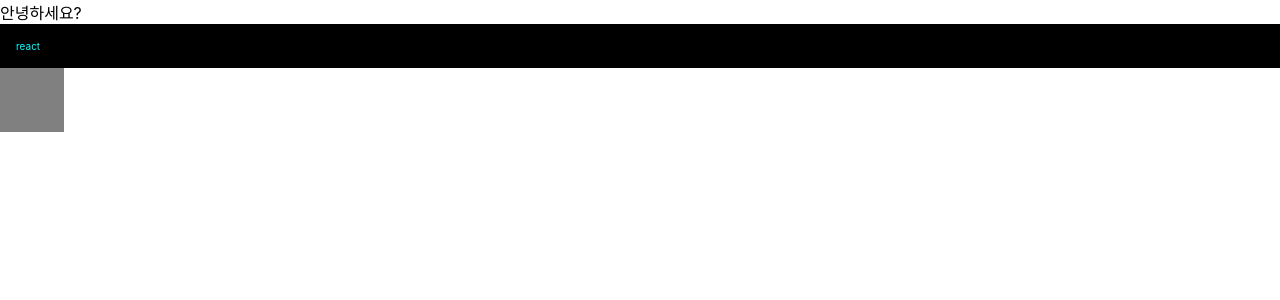
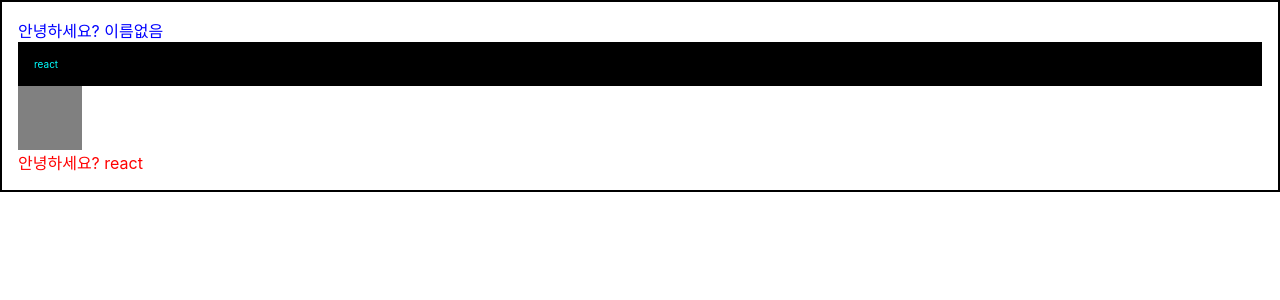
Before and after one commit to ces518/Begin-React, a React (Create React App) app: page / in a window 1280 px wide. Shown: the top 300 px of the page. Built offline with nearby package versions, Linux system fonts and the light colour scheme.

Commit message:
4.props를 통해 컴포넌트에게 값 전달하기

```diff
--- a/src/App.js
+++ b/src/App.js
@@ -1,6 +1,8 @@
 import React from 'react';
 // Hello 컴포넌트를 불러온다.
 import Hello from './Hello';
+// Wrapper 컴포넌트를 불러온다.
+import Wrapper from './Wrapper';
 
 // App.css 를 불러와서 적용한다.
 import './App.css';
@@ -21,7 +23,7 @@
   // return 에서 () 괄호는 가독성을 위해 사용하는것이다.
   // JSX가 한줄인 경우라면 생략해도 된다.
   return (
-    <>
+    <Wrapper>
         {/* JSX의 주석은 {} 중괄호를 사용해야한다.  */}
 
         <Hello
@@ -31,7 +33,9 @@
         <div style={style}>{ name }</div>
         {/* class는 className으로 사용해야한다. 동작은 하지만 경고창이 뜨며, className이 제대로된 방식이다. */}
         <div className="gray-box"></div>
-    </>
+
+        <Hello name="react" color="red" />
+    </Wrapper>
   );
 }
 
--- a/src/Hello.js
+++ b/src/Hello.js
@@ -3,9 +3,20 @@
 // 컴포넌트 는 대문자로 시작한다.
 // jsx를 리턴한다.
 // html처럼 생겼지만 html은 아니다.
-function Hello () {
-    return <div>안녕하세요?</div>;
+
+
+// props 파라미터는 우리가 넣어준값들이 객체형태로 들어있다.
+function Hello ({ color, name }) {
+    // props.프로퍼티명 으로 부모로부터 전달받은 props를 꺼내서 사용할 수 있다.
+    return (<div
+        style={{ color }}
+        >안녕하세요? { name }</div>);
 }
+
+Hello.defaultProps = {
+    name: '이름없음',
+    color: 'blue',
+};
 
 // Hello 컴포넌트를 내보내준다는 의미
 export default Hello;
--- /dev/null
+++ b/src/Wrapper.js
@@ -0,0 +1,12 @@
+import React from 'react';
+
+function Wrapper ({ children }) {
+    const style = {
+        border: '2px solid black',
+        padding: 16,
+    };
+
+    return <div style={style}>{ children }</div>
+}
+
+export default Wrapper;
```
Also changed, not shown: 1 other file (tests, documents, lock files or other folders).
